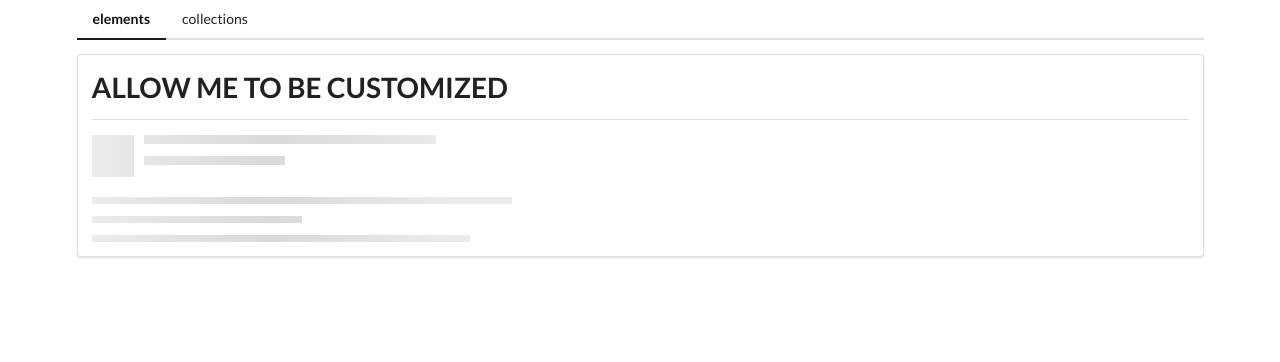
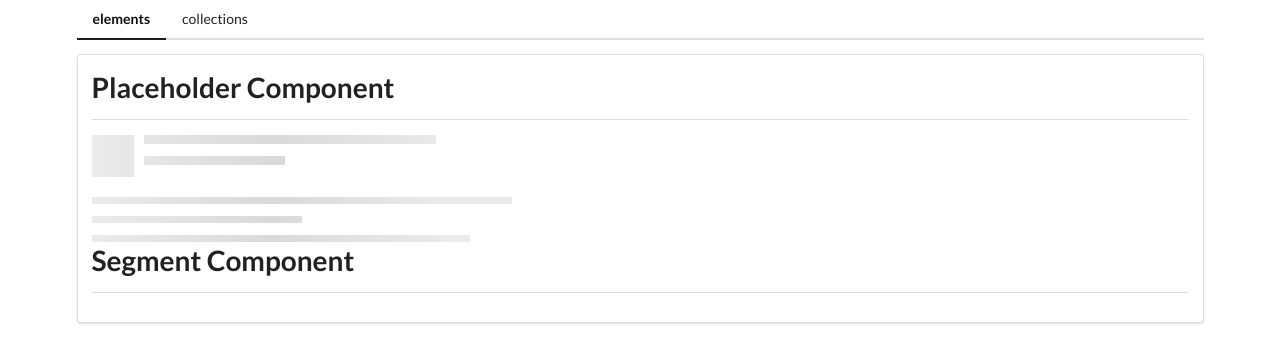
Before and after one commit to fundayluck/angular-comps, an Angular app: page /elements in a window 1280 px wide. Shown: the top 362 px of the page. Built offline with nearby package versions, Linux system fonts and the light colour scheme.

Commit message:
grabbing content with NgContent

```diff
--- a/src/app/elements/elements-home/elements-home.component.html
+++ b/src/app/elements/elements-home/elements-home.component.html
@@ -1,2 +1,4 @@
-<app-divider></app-divider>
+<app-divider>Placeholder Component</app-divider>
 <app-placeholder />
+
+<app-divider>Segment Component</app-divider>
--- a/src/app/shared/divider/divider.component.html
+++ b/src/app/shared/divider/divider.component.html
@@ -1,2 +1,4 @@
-<h1>ALLOW ME TO BE CUSTOMIZED</h1>
+<h1>
+  <ng-content />
+</h1>
 <div class="ui divider"></div>
```
